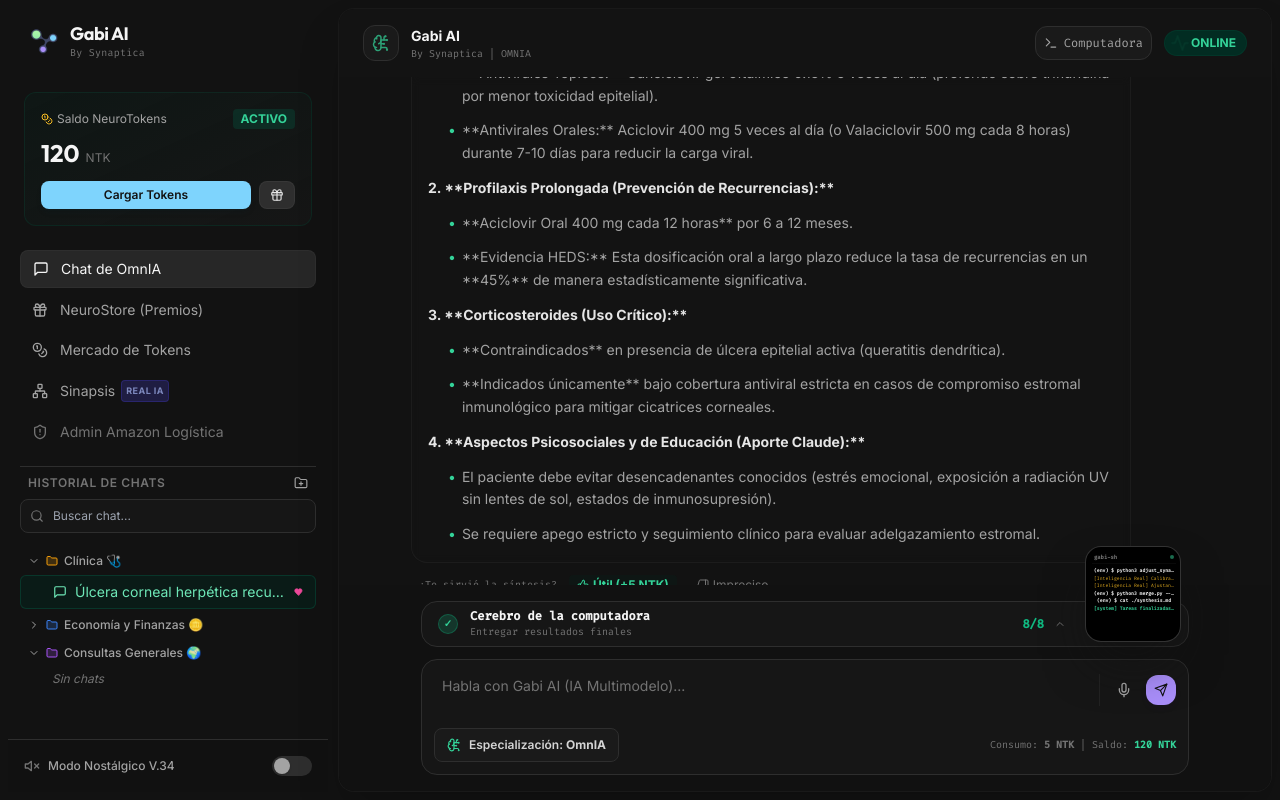
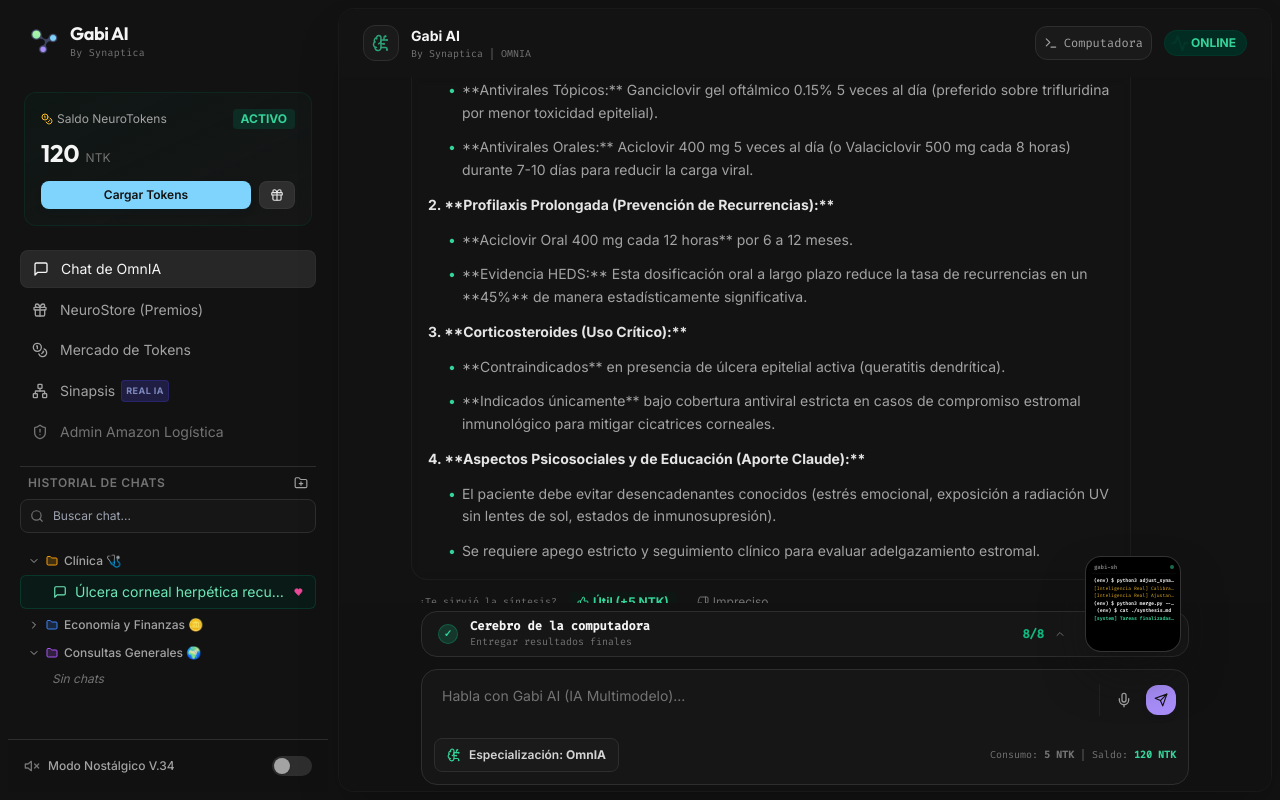
Before and after one commit to rogerbaia/Gabi-AI, a React (Vite) app: page / in a window 1280 px wide. Built offline with nearby package versions, Linux system fonts and the light colour scheme.

Commit message:
style: reduce padding of dialogue containers to bring them closer to the bottom border

```diff
--- a/src/components/ChatArea.jsx
+++ b/src/components/ChatArea.jsx
@@ -882,7 +882,7 @@
         </div>
 
         {/* Minimized Terminal Badge and Input Box stacked in two separate containers */}
-        <div className={`p-4 ${
+        <div className={`px-4 pt-2 pb-1.5 ${
           nostalgicMode ? 'bg-black' : 'bg-slate-950/20'
         }`}>
           <div className="max-w-3xl mx-auto flex flex-col gap-3">
```
